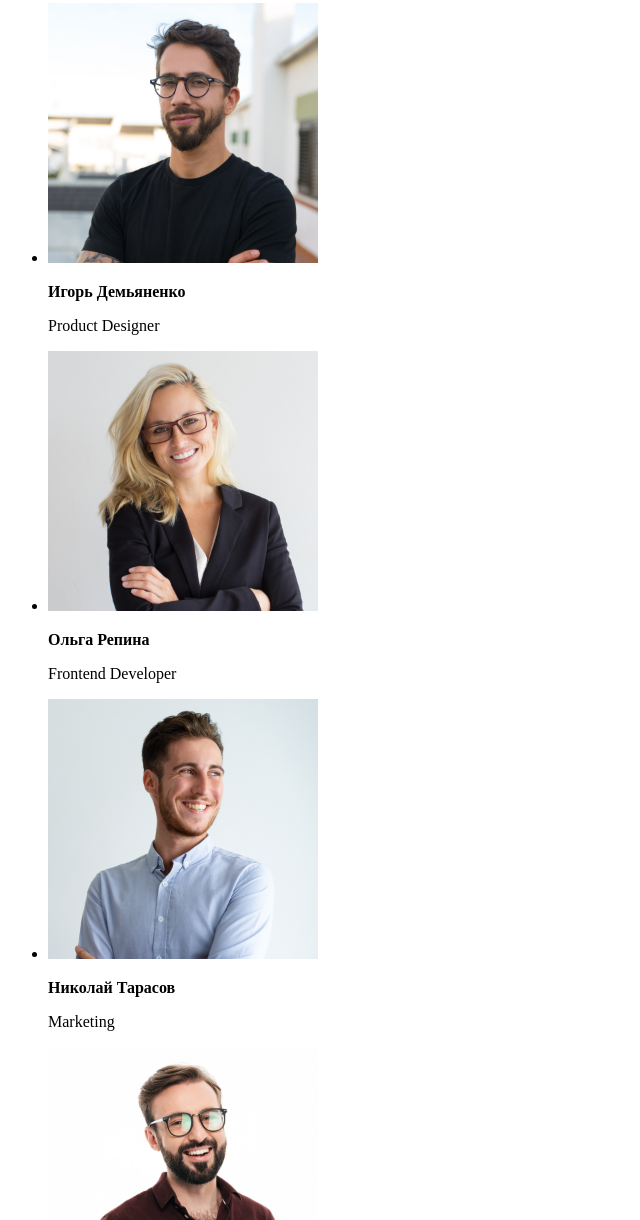
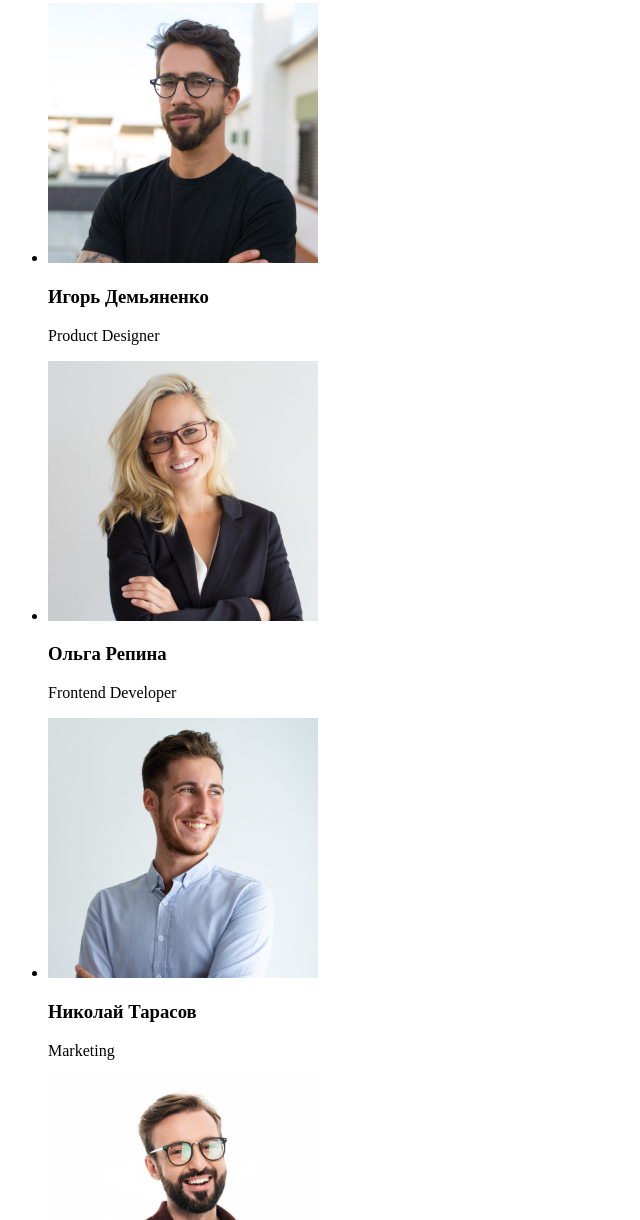
Before and after one commit to dariav-sys/goit-markup-hw-01, a plain HTML site: page index.html in a window 1280 px wide. Shown: the part 1580-2800 px from the top of the page, without its empty margins (0-640 px from the left). Drawn offline with Linux system fonts and the light colour scheme.

Commit message:
Раздеяет на три секции

```diff
--- a/index.html
+++ b/index.html
@@ -29,7 +29,7 @@
 				<a href="">Заказать услугу</a>
 			</section>
 
-			<!-- features -->
+			<!-- main features and what we do -->
 			<section>
 				<h2>Особенности нашего подхода</h2>
 				<ul>
@@ -62,10 +62,7 @@
 						</p>
 					</li>
 				</ul>
-			</section>
 
-			<!-- What we do -->
-			<section>
 				<h2>Чем мы занимаемся</h2>
 				<ul>
 					<li>
@@ -100,7 +97,7 @@
 							alt="Фотография сотрудника"
 							width="270"
 						/>
-						<p><b>Игорь Демьяненко</b></p>
+						<h3>Игорь Демьяненко</h3>
 						<p>Product Designer</p>
 					</li>
 					<li>
@@ -109,7 +106,7 @@
 							alt="Фотография сотрудника"
 							width="270"
 						/>
-						<p><b>Ольга Репина</b></p>
+						<h3>Ольга Репина</h3>
 						<p>Frontend Developer</p>
 					</li>
 					<li>
@@ -118,7 +115,7 @@
 							alt="Фотография сотрудника"
 							width="270"
 						/>
-						<p><b>Николай Тарасов</b></p>
+						<h3>Николай Тарасов</h3>
 						<p>Marketing</p>
 					</li>
 					<li>
@@ -127,7 +124,7 @@
 							alt="Фотография сотрудника"
 							width="270"
 						/>
-						<p><b>Михаил Ермаков</b></p>
+						<h3>Михаил Ермаков</h3>
 						<p>UI Designer</p>
 					</li>
 				</ul>
```
